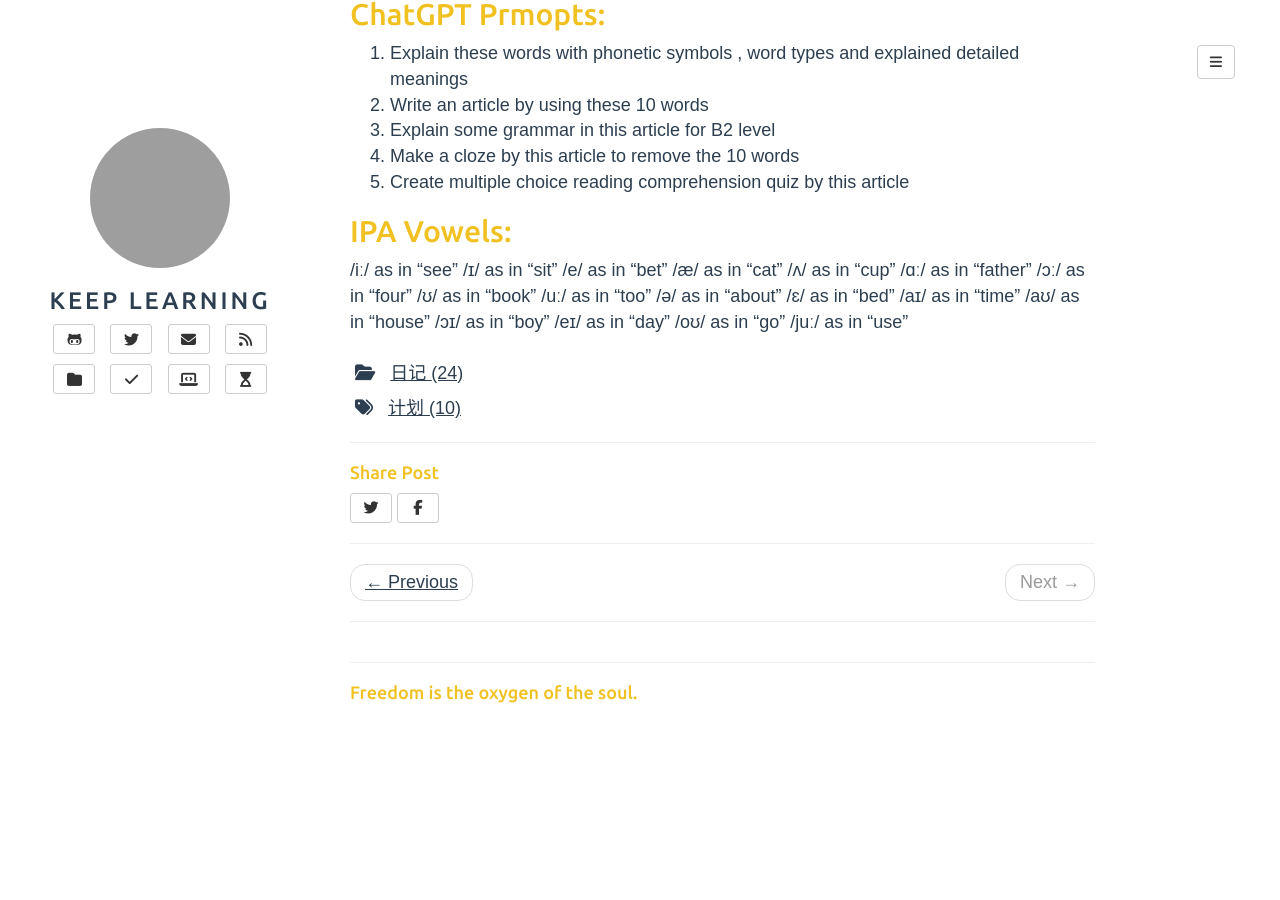
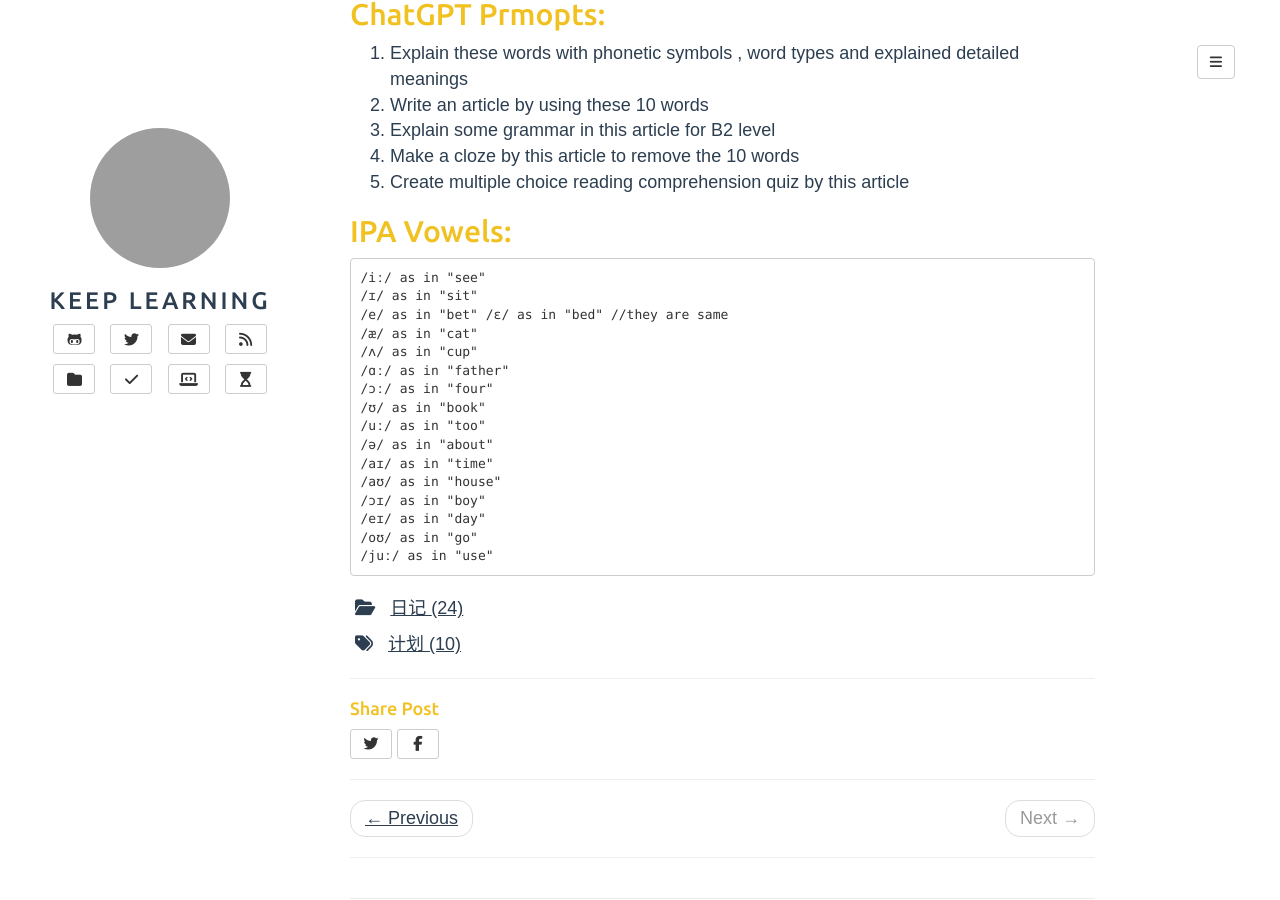
Before and after one commit to gaoxingaa/gaoxingaa.github.io, a Jekyll site: the page built from _posts/2029-01-31-test.md, in a window 1280 px wide and 900 px high, scrolled down 722 px. Built offline with Jekyll 4.4.1, drawn with Linux system fonts in a browser that asks for light colours; nearby versions of some CDN libraries; comment, search, counter and statistics services are not loaded; before the commit the page ends 1435 px from its top, so only the background shows below that; grey boxes are pictures that could not be loaded.

Commit message:
new post

````diff
--- a/_posts/2029-01-31-test.md
+++ b/_posts/2029-01-31-test.md
@@ -44,9 +44,10 @@
 ## IPA Vowels:
 
 
+```
 /iː/ as in "see"
 /ɪ/ as in "sit"
-/e/ as in "bet"
+/e/ as in "bet" /ɛ/ as in "bed" //they are same
 /æ/ as in "cat"
 /ʌ/ as in "cup"
 /ɑː/ as in "father"
@@ -54,10 +55,10 @@
 /ʊ/ as in "book"
 /uː/ as in "too"
 /ə/ as in "about"
-/ɛ/ as in "bed"
 /aɪ/ as in "time"
 /aʊ/ as in "house"
 /ɔɪ/ as in "boy"
 /eɪ/ as in "day"
 /oʊ/ as in "go"
 /juː/ as in "use"
+```
````
